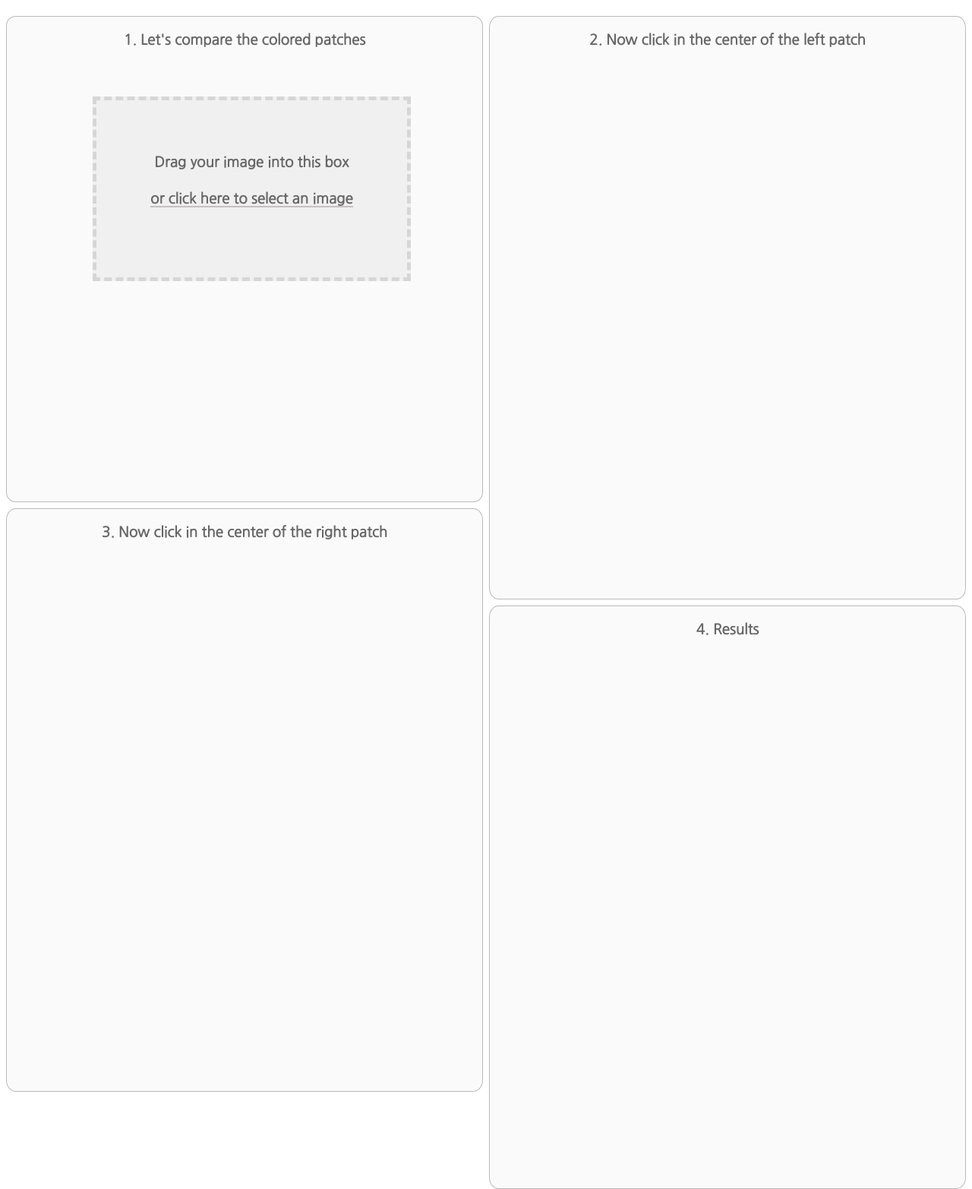
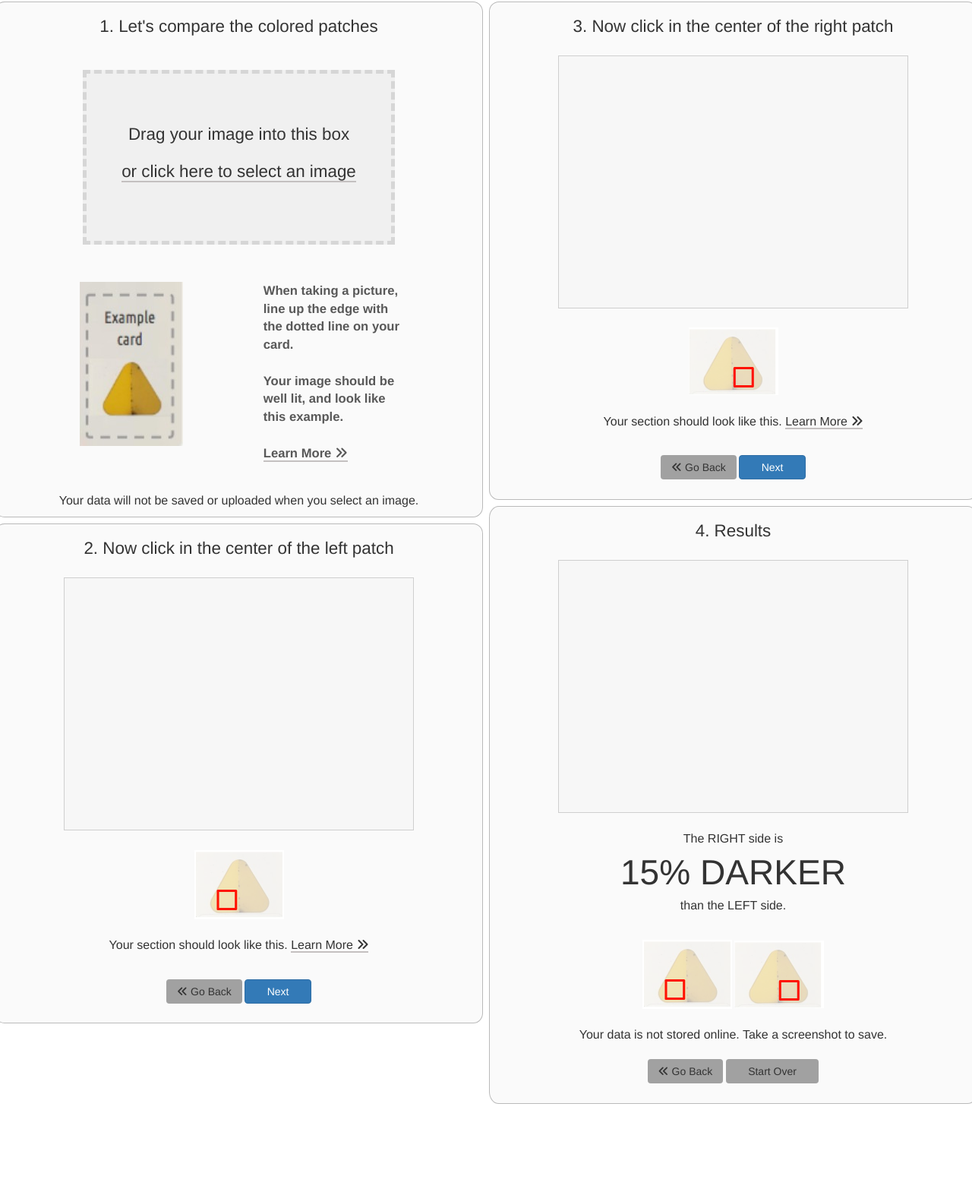
Before and after one commit to publiclab/colorimetry, a website: page index.html in a window 1280 px wide. Shown: the part 162-1727 px from the top of the page at 76% size. After the commit the page ends 1623 px from the top, so only its background shows below. Drawn offline with nearby package versions, Linux system fonts and the light colour scheme.

Commit message:
Complete basic-ui

```diff
--- a/index.html
+++ b/index.html
@@ -8,7 +8,6 @@
 }
 
 body {
-  margin: 0;
   font-family: 'Nanum Gothic', sans-serif;
 }
 
@@ -37,32 +36,46 @@ body {
   vertical-align: middle;
 }
 
-/* Style the buttons */
-.btn {
-  border: none;
-  outline: none;
-  padding: 10px 16px;
-  background-color: #f1f1f1;
-  cursor: pointer;
-  font-size: 18px;
-}
 
-.btn:hover {
-  background-color: #ddd;
-}
-
-.btn.active {
-  background-color: #666;
-  color: white;
-}
 
 h3{
   color:#666;
   text-align: center;
+  font-size:1.75vw !important;
+}
+h4{
+  color:#666;
+  text-align: center;
+  font-size:1.25vw !important;
 }
 
+.flex-container {
+  display: flex;
+  justify-content: space-around;
+
+  margin-left:3vw;
+  margin-right: 3vw;
+  margin-top: 3vw;
+}
+.flex-container > div {
+
+  width: 17vw;
+  height: 20vw;
+  margin: 10px;
+  text-align: center;
+}
+
+.div-left{
+  display: flex;
+  flex-direction: column;
+  align-items: center;
+  margin: 2vw;
+}
 </style>
+<link rel="stylesheet" href="https://maxcdn.bootstrapcdn.com/bootstrap/3.4.0/css/bootstrap.min.css">
 <link href="https://fonts.googleapis.com/css?family=Nanum+Gothic&display=swap" rel="stylesheet">
+<script src="https://kit.fontawesome.com/40e0a47e84.js"></script>
+<script src="https://maxcdn.bootstrapcdn.com/bootstrap/3.4.0/js/bootstrap.min.js"></script>
 </head>
 <body>
 
@@ -76,32 +89,99 @@ h3{
 <!-- Photo Grid -->
 <div class="row">
   <div class="column">
-    <div class = "outer" style="width:100%; height: 50vw; background-color:#fafafa; border: solid #bababa 1px; border-radius: 2%;">
+    <div class = "outer" style="width:100%; height: auto; background-color:#fafafa; border: solid #bababa 1px; border-radius: 2%;">
     <h3>
       1. Let's compare the colored patches
     </h3>
-    <div style="width:67%; height:38%; margin-top: 10%; margin-left: 18%; background-color: #f0f0f0; border: dashed #d6d6d6 5px;">
+    <div style="width:64%; height:18vw; margin-top: 7%; margin-left: 18%; background-color: #f0f0f0; border: dashed #d6d6d6 5px;">
       <h3 class="selector" style="margin-top: 17%">
         Drag your image into this box <br><br><span style = "border-bottom: solid #c4c0c0 2px">or click here to select an image</span>
       </h3>
     </div>
+    <div class="flex-container">
+      <div>
+        <img src="./example.jpg" alt="" srcset="" style=" height:auto;
+        max-width:100%;">
+      </div>
+      <div>
+        <p style="text-align: left; color:rgb(88, 88, 88); font-weight: bold; font-size:1.3vw; ">
+          When taking a picture, <br>
+          line up the edge with<br>
+          the dotted line on your card.
+          <br>
+          <br>
+          Your image should be <br>
+         well lit, and look like <br>
+         this example.
+         <br><br>
+         <span style = "border-bottom: solid #c4c0c0 2px">Learn More <i class="fa fa-angle-double-right" aria-hidden="true"></i>
+         </span>
+        </p>
+
+      </div>
     </div>
-    <div class = "outer" style="width:100%; height: 60vw; background-color:#fafafa; border: solid #bababa 1px; border-radius: 2%;">
+    <h4 style="margin-top:2%; margin-bottom:2%;">Your data will not be saved or uploaded when you select an image.</h4>
+    </div>
+    <div class = "outer" style="width:100%; height: auto; background-color:#fafafa; border: solid #bababa 1px; border-radius: 2%;">
       <h3>
-        3. Now click in the center of the right patch
+          2. Now click in the center of the left patch
       </h3>
+      <div class =  "div-left">
+        <div style="width:36vw; height:26vw; background-color:#f7f7f7; border:solid #cfcfcf 1.5px;">
+        </div>
+        <div style="margin-top:2vw;">
+          <img src="./colorileft.png" alt="" srcset="">
+        </div>
+        <h4 style="margin-top:2vw">Your section should look like this.
+         <span style = "border-bottom: solid #c4c0c0 2px">Learn More <i class="fa fa-angle-double-right" aria-hidden="true"></i></span>
+        </h4>
+        <div style="margin-top:2vw">
+            <button type="button" class="btn" style="padding:5px 1vw 5px 1vw; background-color:#a1a1a1;"><i class="fa fa-angle-double-left" aria-hidden="true"></i>  Go Back</button>
+            <button type="button" class="btn btn-primary" style="padding:5px 2.2vw 5px 2.2vw">Next</button>
+        </div>
+      </div>
     </div>
   </div>
   <div class="column">
-    <div class = "outer" style="width:100%; height: 60vw; background-color:#fafafa; border: solid #bababa 1px; border-radius: 2%;">
+    <div class = "outer" style="width:100%; height: auto; background-color:#fafafa; border: solid #bababa 1px; border-radius: 2%;">
     <h3>
-      2. Now click in the center of the left patch
+      3. Now click in the center of the right patch
     </h3>
+    <div class =  "div-left">
+        <div style="width:36vw; height:26vw; background-color:#f7f7f7; border:solid #cfcfcf 1.5px;">
+        </div>
+        <div style="margin-top:2vw;">
+          <img src="./coloriright.png" alt="" srcset="">
+        </div>
+        <h4 style="margin-top:2vw">Your section should look like this.
+         <span style = "border-bottom: solid #c4c0c0 2px">Learn More <i class="fa fa-angle-double-right" aria-hidden="true"></i></span>
+        </h4>
+        <div style="margin-top:2vw">
+            <button type="button" class="btn" style="padding:5px 1vw 5px 1vw; background-color:#a1a1a1;"><i class="fa fa-angle-double-left" aria-hidden="true"></i>  Go Back</button>
+            <button type="button" class="btn btn-primary" style="padding:5px 2.2vw 5px 2.2vw">Next</button>
+        </div>
+      </div>
     </div>
-    <div class = "outer" style="width:100%; height: 60vw; background-color:#fafafa; border: solid #bababa 1px; border-radius: 2%;">
+    <div class = "outer" style="width:100%; height: auto; background-color:#fafafa; border: solid #bababa 1px; border-radius: 2%;">
     <h3>
       4. Results
     </h3>
+    <div class =  "div-left">
+        <div style="width:36vw; height:26vw; background-color:#f7f7f7; border:solid #cfcfcf 1.5px;">
+        </div>
+        <h4 style="margin-top:2vw">
+          The RIGHT side is</h4><h3 style = "margin-top: 0; margin-bottom: 0; font-size:3.6vw !important;">15% DARKER</h3> <h4>than the LEFT side.
+        </h4>
+        <div style="margin-top:2vw;">
+            <img src="./colorileft.png" alt="" srcset="">
+            <img src="./coloriright.png" alt="" srcset="">
+          </div>
+    <h4 style="margin: 2vw  0 0 0;">Your data is not stored online. Take a screenshot to save.</h4>
+    <div style="margin-top:4%">
+        <button type="button" class="btn" style="padding:5px 1vw 5px 1vw; background-color:#a1a1a1;"><i class="fa fa-angle-double-left" aria-hidden="true"></i>  Go Back</button>
+        <button type="button" class="btn " style="padding:5px 2.2vw 5px 2.2vw; background-color:#a1a1a1;">Start Over</button>
+    </div>
+        </div>
     </div>
   </div>
 
```
Also changed, not shown: colorileft.png (added), coloriright.png (added), example.jpg (added).
